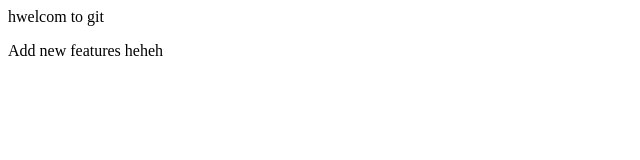
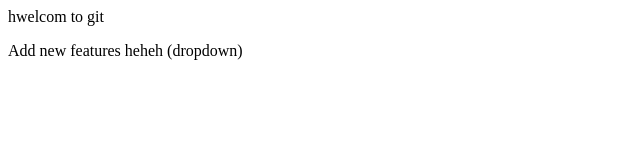
Before and after one commit to shubham-gauttam/localrepo, a plain HTML site: page index.html in a window 1280 px wide. Shown: the full height of the page, 0-640 px from the left. Drawn offline with Linux system fonts and the light colour scheme.

Commit message:
Add dropdown

```diff
--- a/index.html
+++ b/index.html
@@ -1,2 +1,2 @@
 <p>hwelcom to git</p>
-<p>Add new features heheh</p>
+<p>Add new features heheh (dropdown)</p>
```
